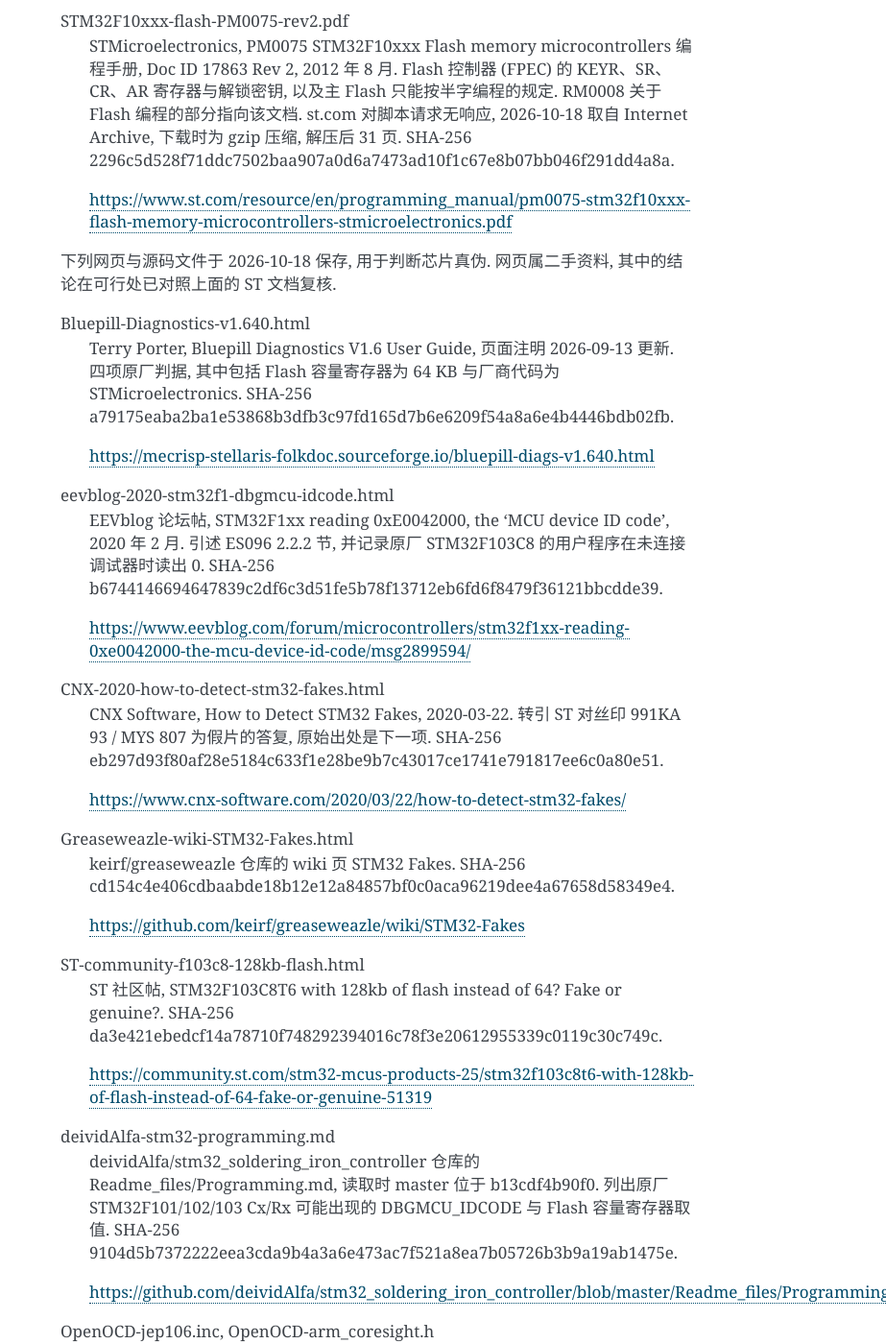
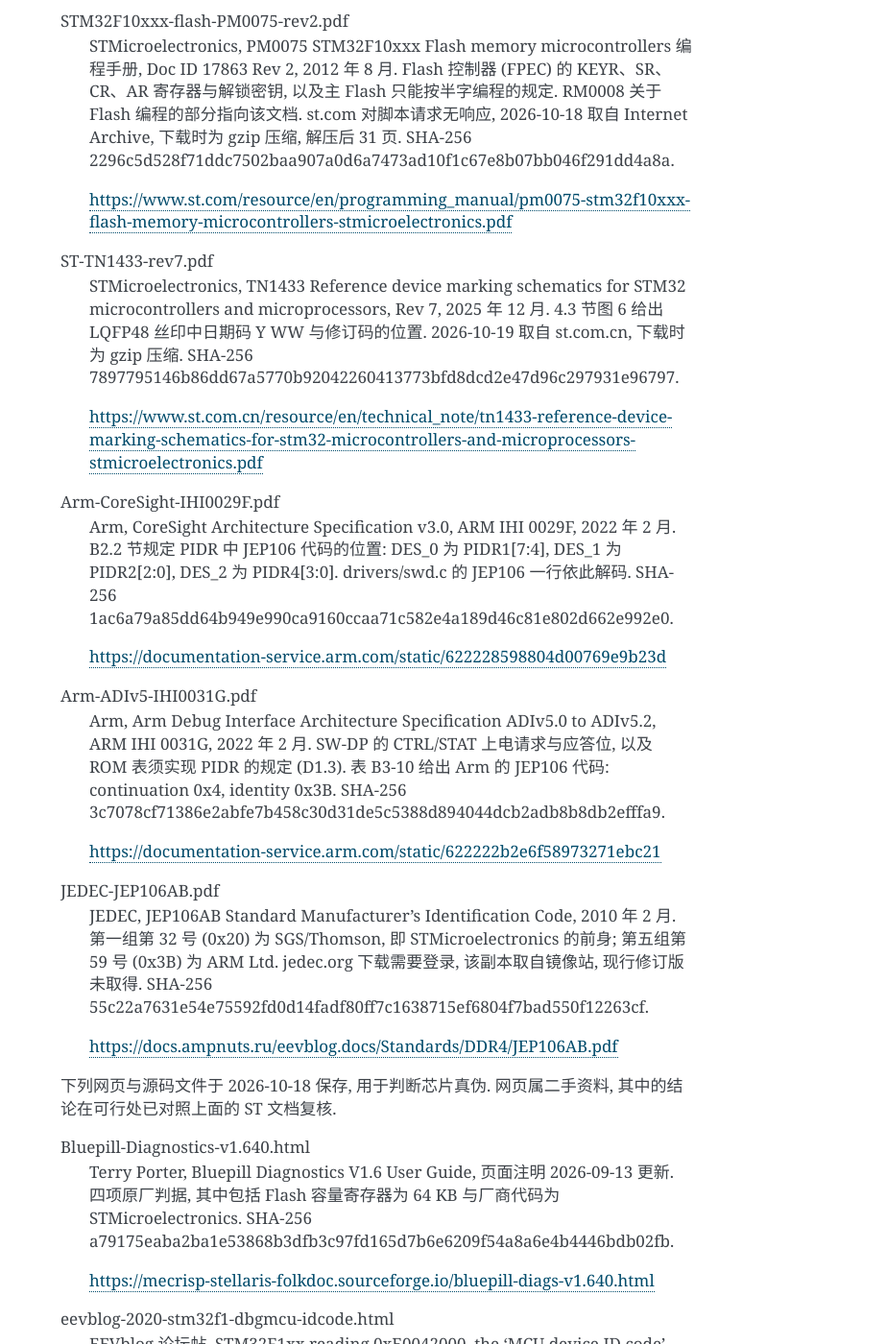
Before and after one commit to w3ngzv/Leonix, a Sphinx documentation site: the page built from Documentation/references/index.rst, in a window 1280 px wide and 1400 px high, scrolled down 3162 px. Shown: the whole window at 96% size, without its empty margins (357-1280 px from the left). Built offline with Sphinx 7.4.7, drawn with Linux system fonts in a browser that asks for light colours.

Commit message:
Documentation: 收录 JEP106 解码与丝印格式所依据的文献
RM0008 31.6.4 只说明 ROM 表中有 JEDEC-106 代码, 没有给出字段位置与厂商
对照, 033511e 的解码因此依据 CoreSight IHI 0029F 与 JEP106AB. 鉴定时还
需要 ST TN1433 确定 LQFP48 丝印上日期码与修订码的位置, 以及 ADIv5
IHI 0031G 中调试端口上电位的定义. 四份文档均不允许再分发, 按本目录惯例
只登记来源与 SHA-256.

Signed-off-by: KernelKraze <admin@mail.go1.qzz.io>

```diff
--- a/Documentation/references/index.rst
+++ b/Documentation/references/index.rst
@@ -150,6 +150,42 @@
 
   https://www.st.com/resource/en/programming_manual/pm0075-stm32f10xxx-flash-memory-microcontrollers-stmicroelectronics.pdf
 
+ST-TN1433-rev7.pdf
+  STMicroelectronics, TN1433 Reference device marking schematics for STM32
+  microcontrollers and microprocessors, Rev 7, 2025 年 12 月. 4.3 节图 6
+  给出 LQFP48 丝印中日期码 Y WW 与修订码的位置. 2026-10-19 取自
+  st.com.cn, 下载时为 gzip 压缩. SHA-256
+  7897795146b86dd67a5770b92042260413773bfd8dcd2e47d96c297931e96797.
+
+  https://www.st.com.cn/resource/en/technical_note/tn1433-reference-device-marking-schematics-for-stm32-microcontrollers-and-microprocessors-stmicroelectronics.pdf
+
+Arm-CoreSight-IHI0029F.pdf
+  Arm, CoreSight Architecture Specification v3.0, ARM IHI 0029F, 2022 年
+  2 月. B2.2 节规定 PIDR 中 JEP106 代码的位置: DES_0 为 PIDR1[7:4],
+  DES_1 为 PIDR2[2:0], DES_2 为 PIDR4[3:0]. drivers/swd.c 的 JEP106 一行
+  依此解码. SHA-256
+  1ac6a79a85dd64b949e990ca9160ccaa71c582e4a189d46c81e802d662e992e0.
+
+  https://documentation-service.arm.com/static/622228598804d00769e9b23d
+
+Arm-ADIv5-IHI0031G.pdf
+  Arm, Arm Debug Interface Architecture Specification ADIv5.0 to ADIv5.2,
+  ARM IHI 0031G, 2022 年 2 月. SW-DP 的 CTRL/STAT 上电请求与应答位, 以及
+  ROM 表须实现 PIDR 的规定 (D1.3). 表 B3-10 给出 Arm 的 JEP106 代码:
+  continuation 0x4, identity 0x3B. SHA-256
+  3c7078cf71386e2abfe7b458c30d31de5c5388d894044dcb2adb8b8db2efffa9.
+
+  https://documentation-service.arm.com/static/622222b2e6f58973271ebc21
+
+JEDEC-JEP106AB.pdf
+  JEDEC, JEP106AB Standard Manufacturer's Identification Code, 2010 年
+  2 月. 第一组第 32 号 (0x20) 为 SGS/Thomson, 即 STMicroelectronics 的
+  前身; 第五组第 59 号 (0x3B) 为 ARM Ltd. jedec.org 下载需要登录, 该副本
+  取自镜像站, 现行修订版未取得. SHA-256
+  55c22a7631e54e75592fd0d14fadf80ff7c1638715ef6804f7bad550f12263cf.
+
+  https://docs.ampnuts.ru/eevblog.docs/Standards/DDR4/JEP106AB.pdf
+
 下列网页与源码文件于 2026-10-18 保存, 用于判断芯片真伪. 网页属二手资料,
 其中的结论在可行处已对照上面的 ST 文档复核.
 
```
